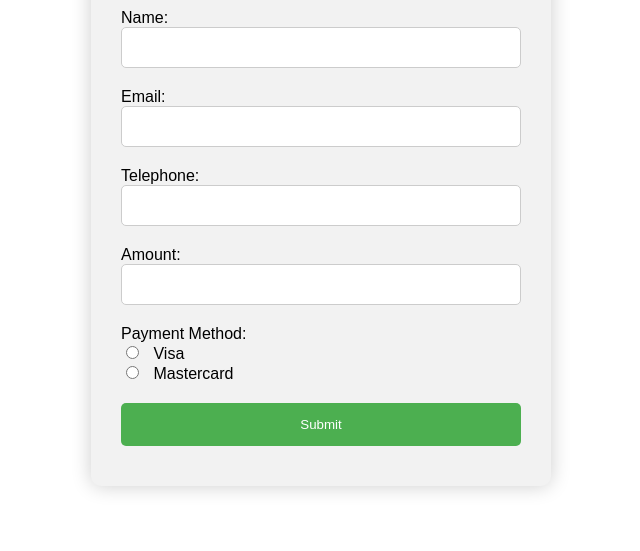
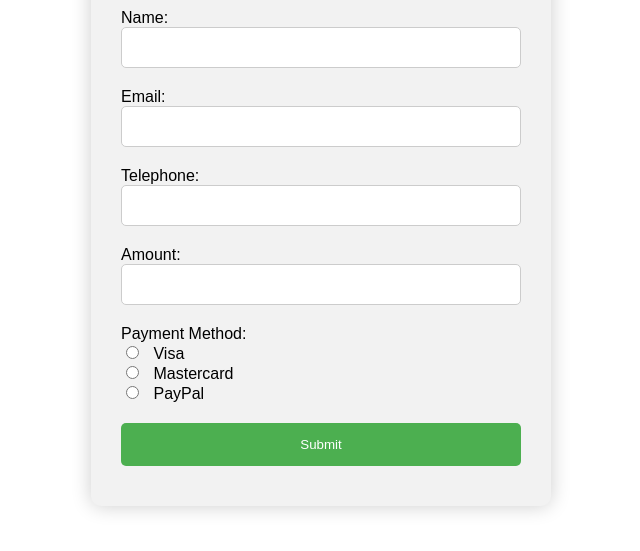
Before and after one commit to tareqtech02/Uni_Website, a plain HTML site: page Index.html in a window 1280 px wide. Shown: the part 137-688 px from the top of the page, without its empty margins (319-959 px from the left). Drawn offline with Linux system fonts and the light colour scheme.

Commit message:
update paytment added PayPal

```diff
--- a/Index.html
+++ b/Index.html
@@ -89,6 +89,9 @@
         <input type="radio" id="mastercard" name="payment-method" value="mastercard">
         <label for="mastercard">Mastercard</label><br>
 
+        <input type="radio" id="PayPal" name="payment-method" value="PayPal">
+        <label for="mastercard">PayPal</label><br>
+
 
         <input type="submit" value="Submit">
       </form>
```
